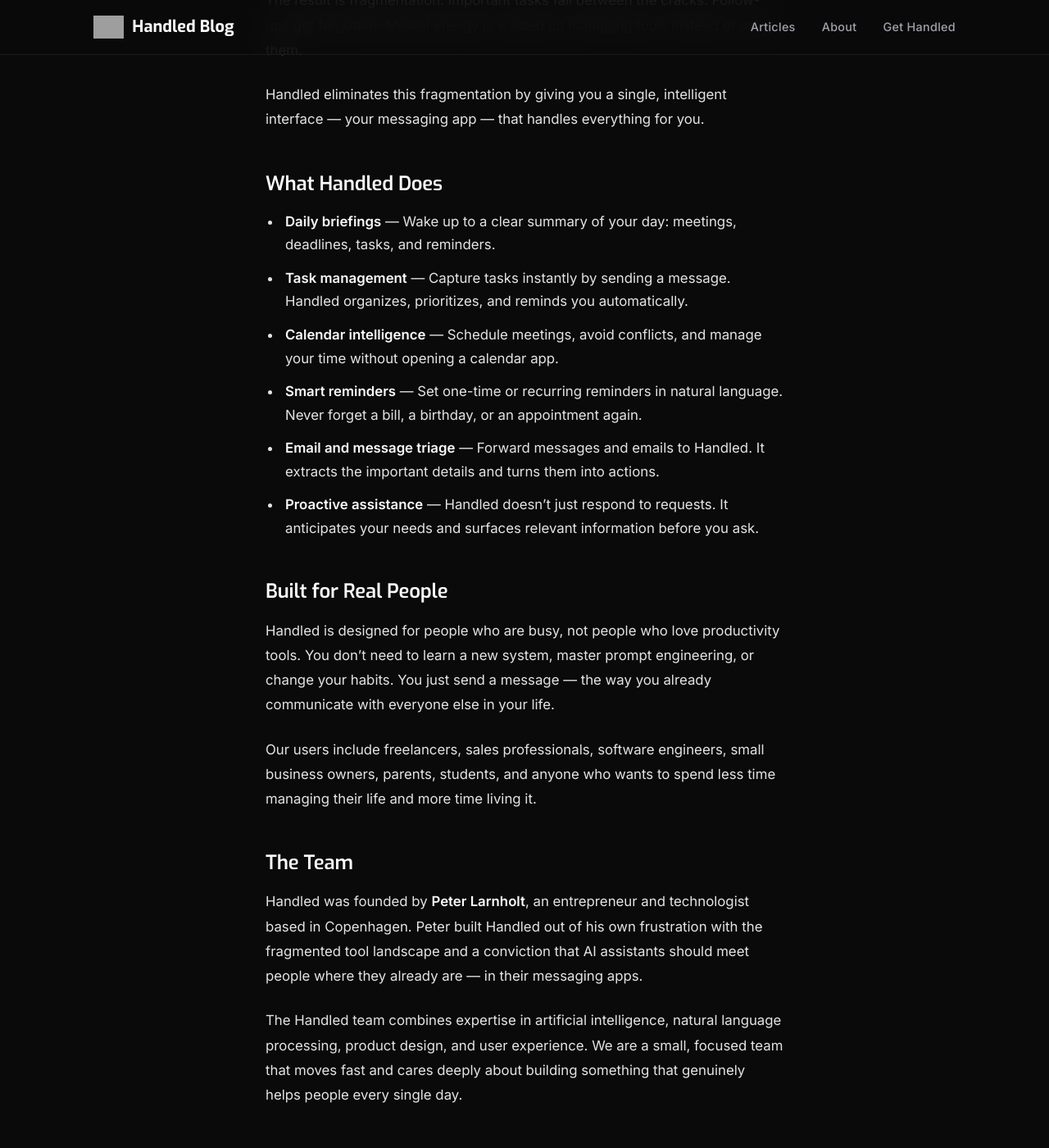
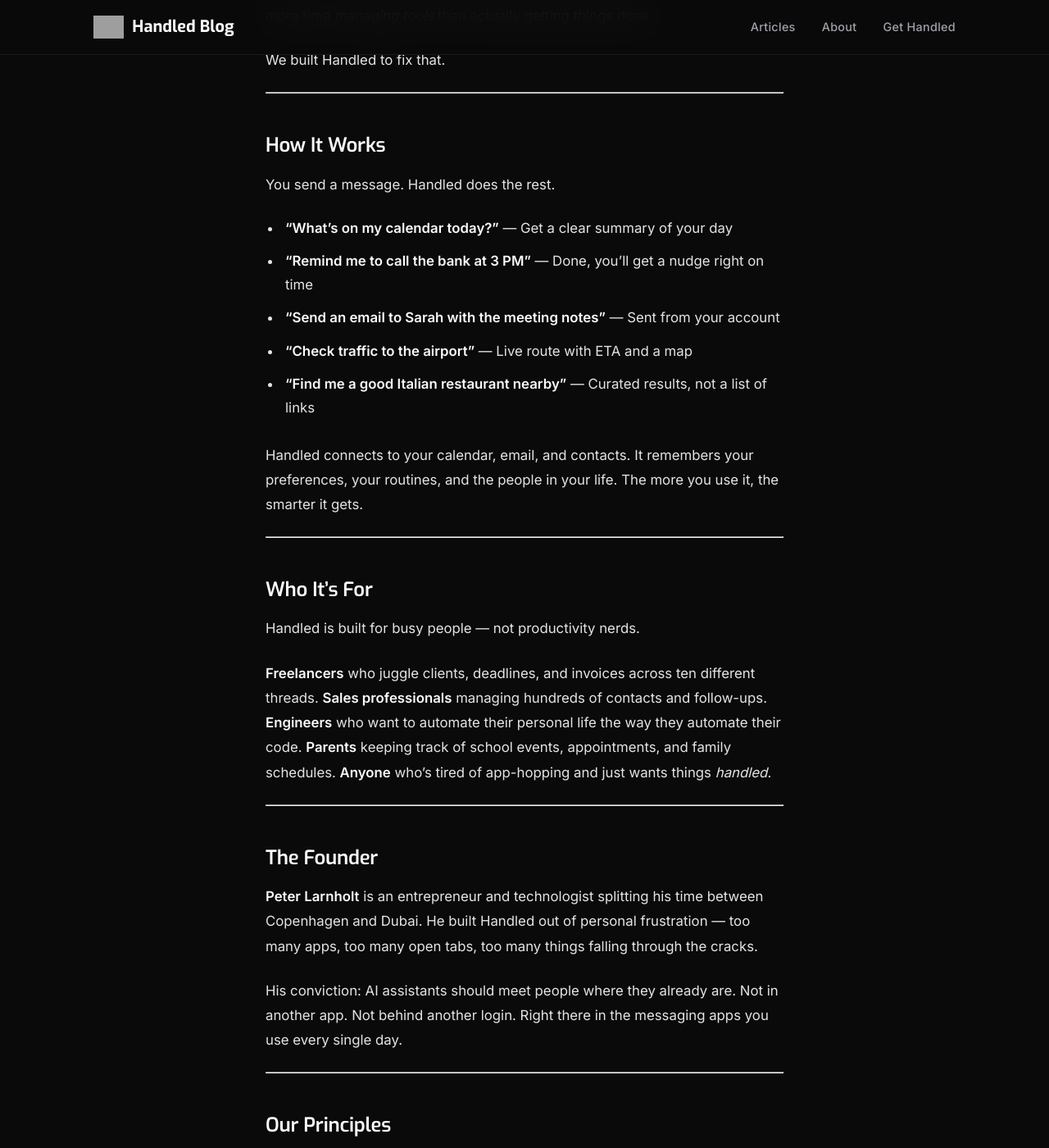
Before and after one commit to handled-sh/handled-sh.github.io, a Jekyll site: the page built from about.md, in a window 1280 px wide and 1400 px high, scrolled down 668 px. Shown: the whole window at 82% size. Built offline with Jekyll 4.4.1, drawn with Linux system fonts in a browser that asks for light colours; some of the changed text lies outside the part shown; grey boxes are pictures that could not be loaded.

Commit message:
Redesign About page with better structure and visual sections

```diff
--- a/about.md
+++ b/about.md
@@ -1,54 +1,68 @@
 ---
 layout: page
-title: About
+title: About Handled
+subtitle: One conversation to manage your entire life.
 permalink: /about/
 ---
 
-# About Handled
+Handled is an AI personal assistant that lives inside WhatsApp and Telegram. No app to download. No dashboard to learn. Just message it like you'd message a friend — and it takes care of the rest.
 
-Handled is your AI-powered personal assistant, available right inside WhatsApp and Telegram. No app to install. No account to create. Just a conversation that keeps your entire life on track.
+---
 
-## The Problem We Solve
+## The Problem
 
-The average person uses nearly ten different apps to manage their daily life — calendar, email, tasks, notes, reminders, banking, travel, and more. Each one is a separate silo with its own interface, its own notifications, and its own way of doing things.
+The average professional uses *nine different apps* to get through their day. Calendar here, email there, tasks somewhere else, notes in another corner. Every app has its own interface, its own notifications, its own way of demanding attention.
 
-The result is fragmentation. Important tasks fall between the cracks. Follow-ups get forgotten. Mental energy is wasted on managing tools instead of using them.
+The result? Things slip through the cracks. Follow-ups get forgotten. You spend more time *managing tools* than actually getting things done.
 
-Handled eliminates this fragmentation by giving you a single, intelligent interface — your messaging app — that handles everything for you.
+We built Handled to fix that.
 
-## What Handled Does
+---
 
-- **Daily briefings** — Wake up to a clear summary of your day: meetings, deadlines, tasks, and reminders.
-- **Task management** — Capture tasks instantly by sending a message. Handled organizes, prioritizes, and reminds you automatically.
-- **Calendar intelligence** — Schedule meetings, avoid conflicts, and manage your time without opening a calendar app.
-- **Smart reminders** — Set one-time or recurring reminders in natural language. Never forget a bill, a birthday, or an appointment again.
-- **Email and message triage** — Forward messages and emails to Handled. It extracts the important details and turns them into actions.
-- **Proactive assistance** — Handled doesn't just respond to requests. It anticipates your needs and surfaces relevant information before you ask.
+## How It Works
 
-## Built for Real People
+You send a message. Handled does the rest.
 
-Handled is designed for people who are busy, not people who love productivity tools. You don't need to learn a new system, master prompt engineering, or change your habits. You just send a message — the way you already communicate with everyone else in your life.
+- **"What's on my calendar today?"** — Get a clear summary of your day
+- **"Remind me to call the bank at 3 PM"** — Done, you'll get a nudge right on time
+- **"Send an email to Sarah with the meeting notes"** — Sent from your account
+- **"Check traffic to the airport"** — Live route with ETA and a map
+- **"Find me a good Italian restaurant nearby"** — Curated results, not a list of links
 
-Our users include freelancers, sales professionals, software engineers, small business owners, parents, students, and anyone who wants to spend less time managing their life and more time living it.
+Handled connects to your calendar, email, and contacts. It remembers your preferences, your routines, and the people in your life. The more you use it, the smarter it gets.
 
-## The Team
+---
 
-Handled was founded by **Peter Larnholt**, an entrepreneur and technologist based in Copenhagen. Peter built Handled out of his own frustration with the fragmented tool landscape and a conviction that AI assistants should meet people where they already are — in their messaging apps.
+## Who It's For
 
-The Handled team combines expertise in artificial intelligence, natural language processing, product design, and user experience. We are a small, focused team that moves fast and cares deeply about building something that genuinely helps people every single day.
+Handled is built for busy people — not productivity nerds.
 
-## Our Values
+**Freelancers** who juggle clients, deadlines, and invoices across ten different threads. **Sales professionals** managing hundreds of contacts and follow-ups. **Engineers** who want to automate their personal life the way they automate their code. **Parents** keeping track of school events, appointments, and family schedules. **Anyone** who's tired of app-hopping and just wants things *handled*.
 
-**Simplicity over features.** We'd rather do fewer things exceptionally well than many things poorly. Every feature we add must make your life simpler, not more complex.
+---
 
-**Privacy by design.** Your personal assistant knows the intimate details of your life. We treat that responsibility with the seriousness it deserves. Data minimization, encryption, and user control are foundational to how we build.
+## The Founder
 
-**Meet people where they are.** We don't ask you to download a new app, learn a new interface, or change your behavior. Handled works inside the apps you already use, in the language you already speak.
+**Peter Larnholt** is an entrepreneur and technologist splitting his time between Copenhagen and Dubai. He built Handled out of personal frustration — too many apps, too many open tabs, too many things falling through the cracks.
 
-## Get in Touch
+His conviction: AI assistants should meet people where they already are. Not in another app. Not behind another login. Right there in the messaging apps you use every single day.
 
-Have questions, feedback, or ideas? We'd love to hear from you.
+---
 
-- **Website:** [handled.sh](https://handled.sh)
-- **Email:** hello@handled.sh
-- **WhatsApp & Telegram:** Just message Handled directly to get started.
+## Our Principles
+
+**Simplicity over features.** We'd rather do three things perfectly than thirty things poorly. Every feature must make your life simpler.
+
+**Privacy by design.** Your assistant knows the details of your life. We treat that responsibility seriously — data minimization, encryption, and user control are non-negotiable.
+
+**Meet people where they are.** No downloads. No onboarding flows. No behavior change required. Handled works inside the apps you already use.
+
+---
+
+## Get Started
+
+Try Handled free for 90 days. No credit card. No commitment.
+
+Just message us on [WhatsApp](https://handled.sh) or [Telegram](https://handled.sh) to begin — or visit [handled.sh](https://handled.sh) to learn more.
+
+Questions? Reach us at hello@handled.sh
```
